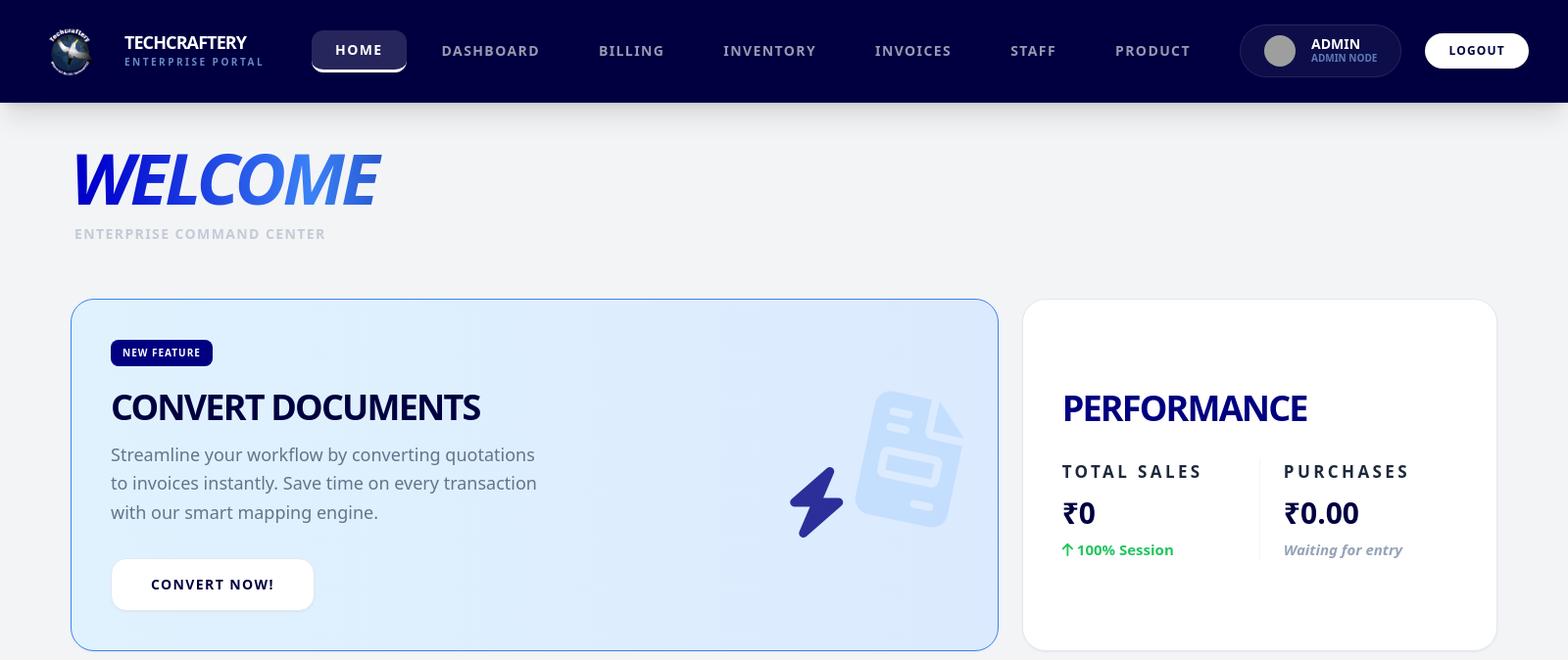
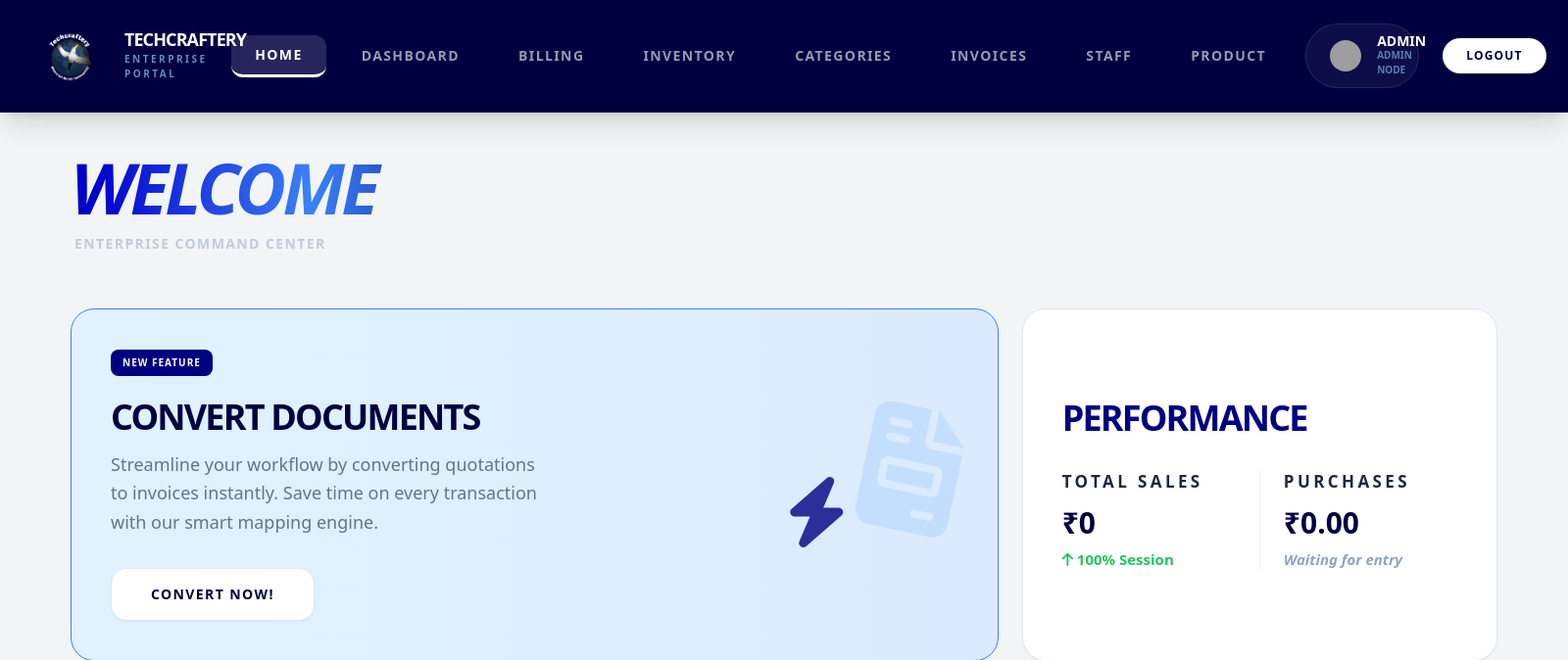
Before and after one commit to ayeshashaikh172005/billing, a Flask app: page /dashboard in a window 1600 px wide. Shown: the top 674 px of the page at 98% size. Run offline with Flask 3, Linux system fonts and the light colour scheme; the visitor is signed in with stand-in values (Sample User, id 1); data that the repository does not hold is empty; some libraries are stand-ins or nearby versions; grey boxes are pictures that could not be loaded.

Commit message:
Update dashboard.html

```diff
--- a/templates/dashboard.html
+++ b/templates/dashboard.html
@@ -382,7 +382,7 @@
 
                         <nav className="flex-1 flex items-center gap-3">
 
-                            {['home', 'dashboard', 'billing', 'inventory', 'invoices', 'staff','product'].map(id => (
+                            {['home', 'dashboard', 'billing', 'inventory', 'categories', 'invoices', 'staff','product'].map(id => (
 
                                 <button key={id} onClick={() => { setTab(id); setBuilderView('main'); }} className={`px-6 py-2.5 rounded-xl text-sm font-bold uppercase tracking-widest transition-all ${tab === id ? 'active-tab' : 'hover:bg-white/10 text-white/60'}`}>
 
```
